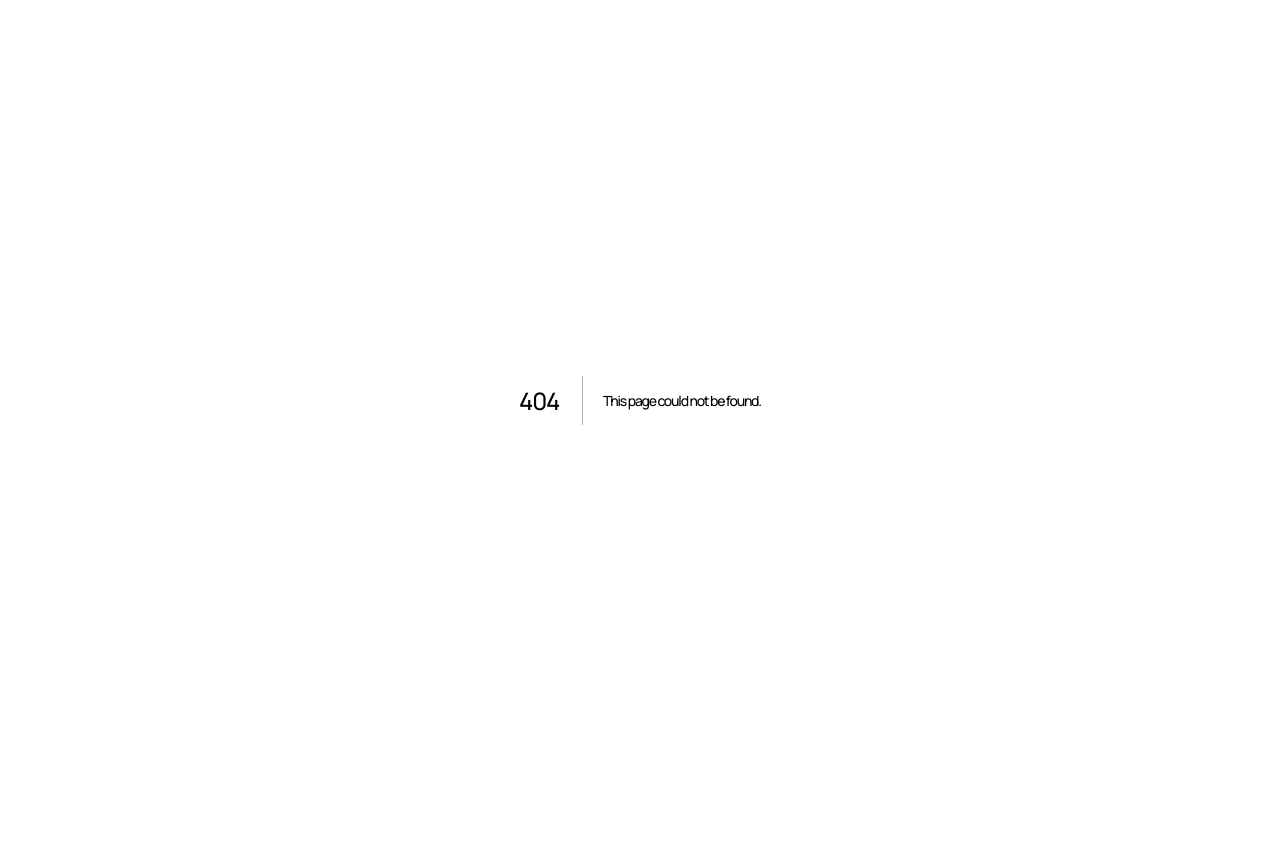
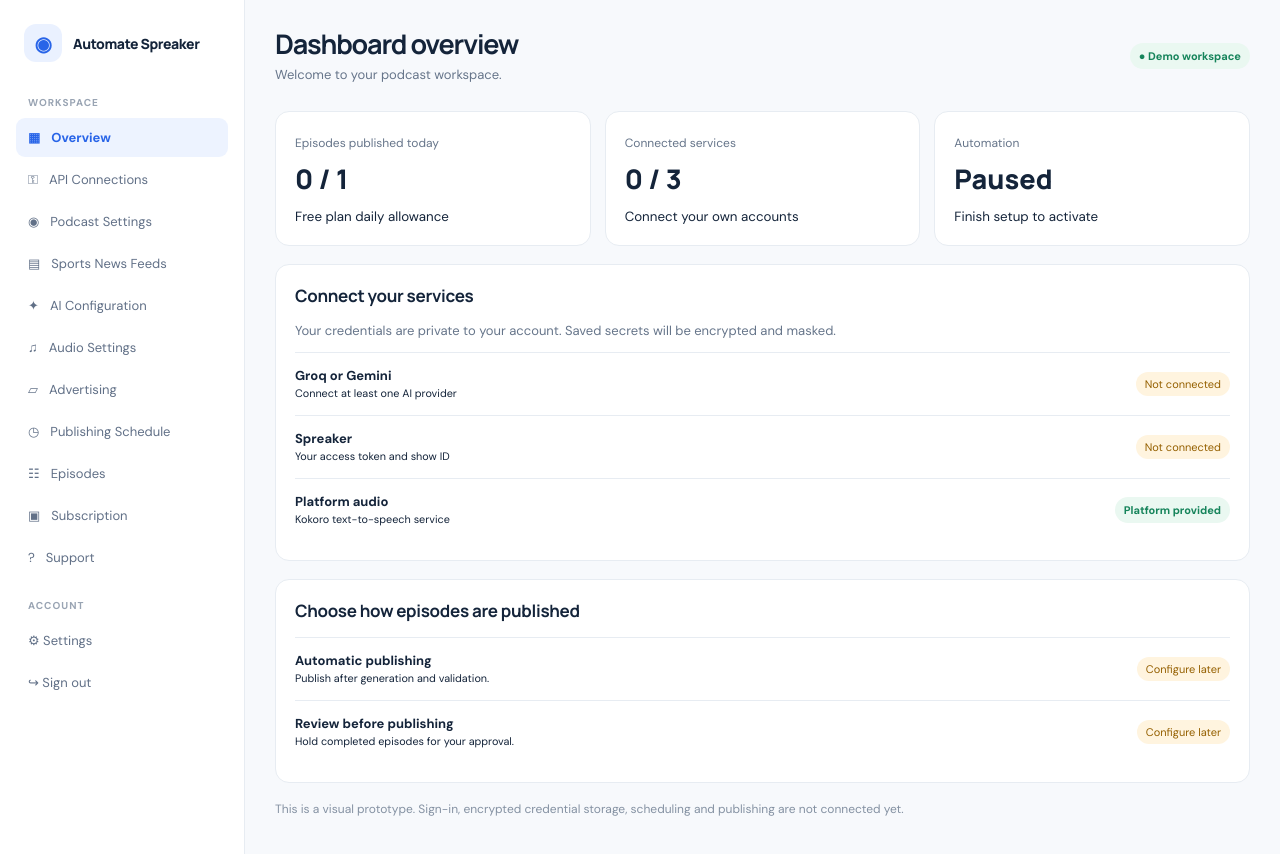
Before and after one commit to Sportsnewsauto/Sportnewsauto, a Next.js app in the folder website/: page /dashboard in a window 1280 px wide. Before the commit this address had no page. Shown: the top 854 px of the page. Before the commit the page ends 800 px from the top, so only its background shows below. Built offline with nearby package versions, Linux system fonts and the light colour scheme.

Commit message:
Add private dashboard interface preview

```diff
--- /dev/null
+++ b/website/app/dashboard/page.tsx
@@ -0,0 +1,41 @@
+import Link from "next/link";
+
+const navigation = [
+  ["▦", "Overview"], ["⚿", "API Connections"], ["◉", "Podcast Settings"],
+  ["▤", "Sports News Feeds"], ["✦", "AI Configuration"], ["♫", "Audio Settings"],
+  ["▱", "Advertising"], ["◷", "Publishing Schedule"], ["☷", "Episodes"],
+  ["▣", "Subscription"], ["?", "Support"]
+];
+
+export default function DashboardPreview() {
+  return (
+    <main className="dashboard-shell">
+      <aside className="sidebar">
+        <Link href="/" className="brand"><span className="brand-mark">◉</span><span>Automate Spreaker</span></Link>
+        <div className="side-label">WORKSPACE</div>
+        {navigation.map(([icon,label], index) => <div className={`side-link ${index === 0 ? "active" : ""}`} key={label}><span>{icon}</span>{label}</div>)}
+        <div className="side-label">ACCOUNT</div>
+        <div className="side-link">⚙ Settings</div>
+        <div className="side-link">↪ Sign out</div>
+      </aside>
+      <section className="dash-main">
+        <div className="dash-top"><div><h1>Dashboard overview</h1><p>Welcome to your podcast workspace.</p></div><span className="status">● Demo workspace</span></div>
+        <div className="dash-cards">
+          <div className="dash-card"><span>Episodes published today</span><strong>0 / 1</strong><small>Free plan daily allowance</small></div>
+          <div className="dash-card"><span>Connected services</span><strong>0 / 3</strong><small>Connect your own accounts</small></div>
+          <div className="dash-card"><span>Automation</span><strong>Paused</strong><small>Finish setup to activate</small></div>
+        </div>
+        <div className="panel"><h2>Connect your services</h2><p style={{color:"var(--muted)",fontSize:13}}>Your credentials are private to your account. Saved secrets will be encrypted and masked.</p>
+          <div className="connection"><span><strong>Groq or Gemini</strong><br/><small>Connect at least one AI provider</small></span><span className="pill">Not connected</span></div>
+          <div className="connection"><span><strong>Spreaker</strong><br/><small>Your access token and show ID</small></span><span className="pill">Not connected</span></div>
+          <div className="connection"><span><strong>Platform audio</strong><br/><small>Kokoro text-to-speech service</small></span><span className="status">Platform provided</span></div>
+        </div>
+        <div className="panel"><h2>Choose how episodes are published</h2>
+          <div className="connection"><span><strong>Automatic publishing</strong><br/><small>Publish after generation and validation.</small></span><span className="pill">Configure later</span></div>
+          <div className="connection"><span><strong>Review before publishing</strong><br/><small>Hold completed episodes for your approval.</small></span><span className="pill">Configure later</span></div>
+        </div>
+        <p className="microcopy" style={{marginTop:18}}>This is a visual prototype. Sign-in, encrypted credential storage, scheduling and publishing are not connected yet.</p>
+      </section>
+    </main>
+  );
+}
```
